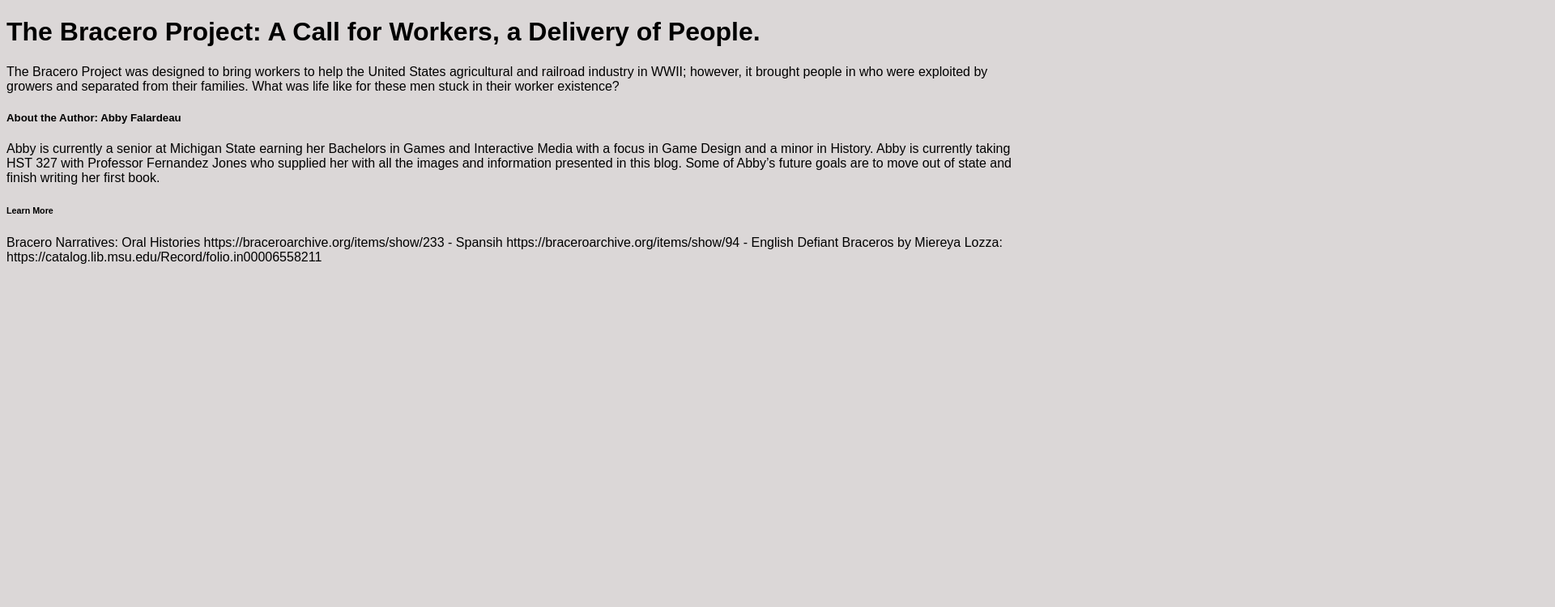
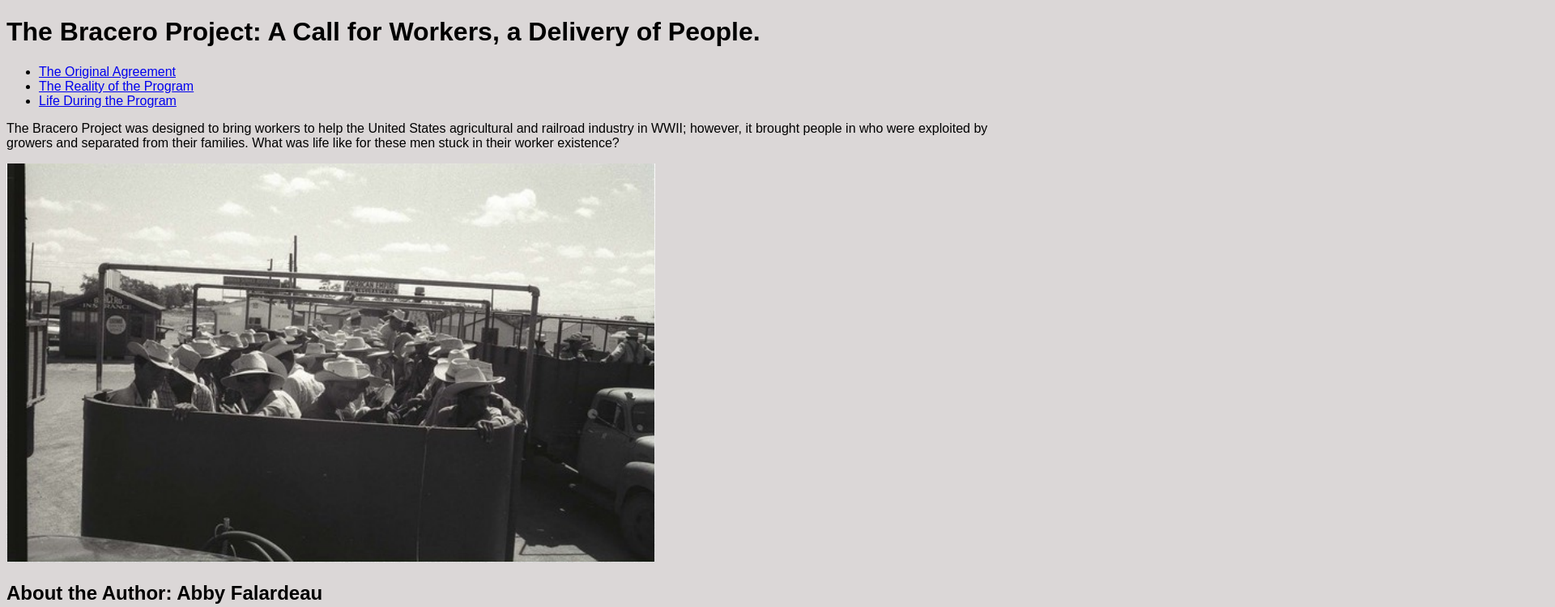
Before and after one commit to abbyfalardeau/MI349_Blog_BraceroProject, a plain HTML site: page index.html in a window 1280 px wide. Shown: the top 750 px of the page at 81% size, 1920 px wide, since content can reach past the window. Drawn offline with Linux system fonts and the light colour scheme.

Commit message:
images and pages

```diff
--- a/index.html
+++ b/index.html
@@ -10,26 +10,31 @@
   <body>
     <h1>The Bracero Project: A Call for Workers, a Delivery of People.
     </h1>
-    <script src="index.js"></script>
-  </body>
+    <nav>
+      <ul>
+        <li><a href="agreement.html">The Original Agreement</a></li>
+
+      <li><a href="reality.html">The Reality of the Program</a></li>
+      <li><a href="life.html">Life During the Program</a></li>
+    </ul>
+    </nav>
+
   <p>
     The Bracero Project was designed to bring workers to help the United States agricultural and railroad industry in WWII; however, it brought people in who were exploited by growers and separated from their families. What was life like for these men stuck in their worker existence?
   </p>
-
-
-
-
-
-
-  <h5> About the Author: Abby Falardeau</h5>
+  <p><img src="images/Braceros in transit.png" alt="a photo of Mexican men in a cattle cart heading off into an unknown location"></p>
+  <h2> About the Author: Abby Falardeau</h2>
+  <p><img src="images/ABby.jpg" alt="A young dirty blonde woman standing in a pumpkin patch with one hand on her head smiling"></p>
   <p>
-    Abby is currently a senior at Michigan State earning her Bachelors in Games and Interactive Media with a focus in Game Design and a minor in History. Abby is currently taking HST 327 with Professor Fernandez Jones who supplied her with all the images and information presented in this blog. Some of Abby’s future goals are to move out of state and finish writing her first book.
+    Abby is currently a senior at Michigan State earning her Bachelors in Games and Interactive Media with a focus in Game Design and a minor in History. Abby is currently taking HST 327 with Professor Fernandez-Jones who supplied her with all the images and information presented in this blog. Some of Abby’s future goals are to move out of state and finish writing her first fiction book.
   </p>
-  <h6>Learn More</h6>
+  <h3>Learn More</h3>
   <p>
-    Bracero Narratives: Oral Histories
-    https://braceroarchive.org/items/show/233 - Spansih
-    https://braceroarchive.org/items/show/94 - English
-    Defiant Braceros by Miereya Lozza: https://catalog.lib.msu.edu/Record/folio.in00006558211
-  </p>
+    Bracero Narratives: Oral Histories and Futher Reading
+    <ul>
+      <li><a href="https://braceroarchive.org/items/show/233 ">Oral History:Spanish</a></li>
+      <li><a href="https://braceroarchive.org/items/show/94"> Oral History:English </a></li>
+      <li><a href="https://catalog.lib.msu.edu/Record/folio.in00006558211">Defiant Braceros by Miereya Lozza:</a></li>
+    </ul>
+</body>
 </html>
```
Also changed, not shown: agreement.html (+11 -2 lines), life.html (+13 -2 lines), reality.html (+14 -2 lines), images/ABby.jpg (added), images/Bracero 1.png (added), images/Braceros arriving.png (added), images/Braceros at work.png (added), images/Braceros in transit.png (added), images/catholics.png (added), images/family.png (added), images/in town.png (added), images/labor.png (added), images/maria.png (added), images/poor conditions.png (added), 2 more files.
